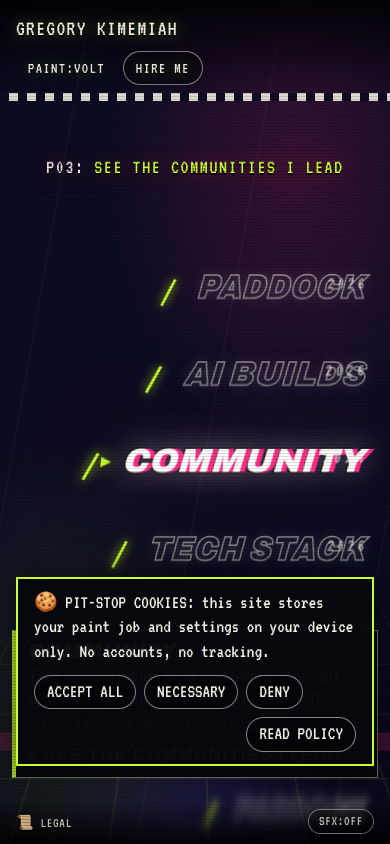
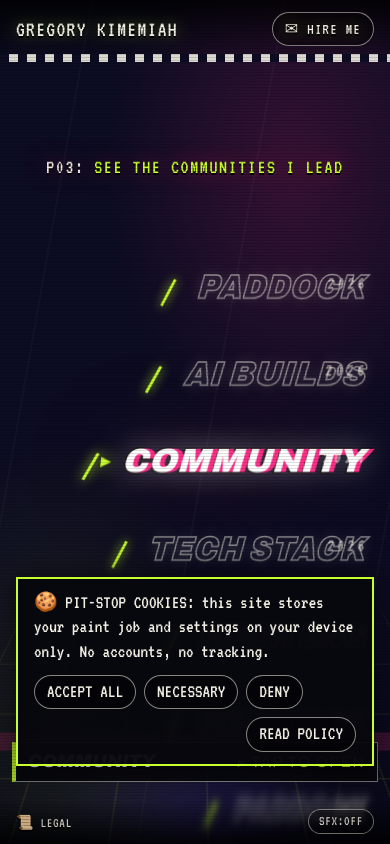
Before and after one commit to kkkkenya/My-portfolio, a React (Vite) app: page / in a window 390 px wide. Both pictures are taken after a click on the button "▶ PRESS START". Built offline with nearby package versions, Linux system fonts and the light colour scheme.

Commit message:
Minimize mobile stage card, lock paint to VOLT, drop paint toggle

```diff
--- a/src/select/SkinC.jsx
+++ b/src/select/SkinC.jsx
@@ -141,13 +141,7 @@ export default function SkinC() {
   const [crt, setCrt] = useState(() => readConsent() !== "denied")
   const [consent, setConsent] = useState(() => readConsent())
   const [legal, setLegal] = useState(null) // null | cookies | terms | privacy
-  const [paint, setPaint] = useState(() => {
-    try {
-      return localStorage.getItem("gmk-paint") || "volt"
-    } catch {
-      return "volt"
-    }
-  })
+  const [paint] = useState("volt")
   const [detail, setDetail] = useState(null)
   const [lights, setLights] = useState(null) // null | 1..3 | "GO" (+proj in ref)
   const scrollRef = useRef(null)
@@ -178,18 +172,7 @@ export default function SkinC() {
   const preview = roster[active]
   const pspec = spec(preview)
 
-  // persist paint job
-  useEffect(() => {
-    try {
-      localStorage.setItem("gmk-paint", paint)
-    } catch {
-      /* private mode: paint just doesn't stick */
-    }
-  }, [paint])
-
-  const cyclePaint = useCallback(() => {
-    setPaint((p) => (p === "volt" ? "heat" : p === "heat" ? "sunset" : "volt"))
-  }, [])
+  /* paint locked to VOLT */
 
   // cookie-consent settings: all / necessary (fx only) / denied — persisted
   const choose = useCallback((c) => {
@@ -507,8 +490,7 @@ export default function SkinC() {
             GREGORY KIMEMIAH <span className="ga-hide-m">· RUIRU GP</span>
           </span>
           <span className="ga-cookies">
-            <button className="ga-cookie" onClick={cyclePaint} title="Switch paint job">PAINT:{paint.toUpperCase()}</button>
-            <a className="ga-cookie" href={`mailto:${profile.email}`}>HIRE ME</a>
+            <a className="ga-cookie" href={`mailto:${profile.email}`}>✉ HIRE ME</a>
           </span>
         </div>
         <div className="ga-checker ga-checkline" />
@@ -613,9 +595,7 @@ export default function SkinC() {
       {/* compact stage card for phones */}
       <button className="ga-mobilecard ga-hud" onClick={() => select(preview)} aria-label={`Open ${preview.lines.join(" ")}`}>
         <h4>{preview.lines.join(" ")}</h4>
-        <p className="blurb">{preview.blurb}</p>
-        <p className="meta">{preview.year} · {preview.stack.join(" / ")}</p>
-        <p className="go">▸ {preview.cta}</p>
+        <p className="go">▸ TAP TO OPEN</p>
       </button>
 
       {/* bottom bar */}
@@ -650,7 +630,7 @@ export default function SkinC() {
             {legal === "cookies" && (
               <>
                 <h4>What this site stores</h4>
-                <p>Everything stays on your device, in browser local storage. Three keys: gmk-paint (your paint job), gmk-consent (this cookie choice), plus your sound and effects preferences. Purpose: remembering settings between visits. Entries persist until you clear site data.</p>
+                <p>Everything stays on your device, in browser local storage: your cookie choice (gmk-consent) plus your sound and effects preferences. Purpose: remembering settings between visits. Entries persist until you clear site data.</p>
                 <h4>What this site does not store</h4>
                 <p>No accounts, no analytics cookies, no advertising trackers set by me.</p>
                 <h4>Third parties</h4>
--- a/src/select/skin-c.css
+++ b/src/select/skin-c.css
@@ -722,16 +722,19 @@ a.ga-cookie {
     letter-spacing: 0.2em;
   }
   .ga-mobilecard {
-    display: block;
+    display: flex;
+    align-items: baseline;
+    justify-content: space-between;
+    gap: 10px;
     position: absolute;
     left: 12px;
     right: 12px;
-    bottom: 66px;
+    bottom: 62px;
     z-index: 25;
     background: rgba(8, 8, 14, 0.93);
     border: 1px solid var(--dim);
     border-left: 4px solid var(--yellow);
-    padding: 10px 12px;
+    padding: 8px 12px;
     cursor: pointer;
     text-align: left;
     color: inherit;
@@ -739,33 +742,19 @@ a.ga-cookie {
   }
   .ga-mobilecard h4 {
     margin: 0;
-    font-size: 21px;
+    font-size: 18px;
     font-weight: 900;
     font-style: italic;
     text-transform: uppercase;
     line-height: 1;
     color: #fff;
   }
-  .ga-mobilecard .blurb {
-    margin: 5px 0 0;
-    font-size: 17px;
-    line-height: 1.2;
-    opacity: 0.8;
-    display: -webkit-box;
-    -webkit-line-clamp: 2;
-    -webkit-box-orient: vertical;
-    overflow: hidden;
-  }
-  .ga-mobilecard .meta {
-    margin: 5px 0 0;
-    font-size: 16px;
-    opacity: 0.6;
-  }
   .ga-mobilecard .go {
-    margin: 5px 0 0;
-    font-size: 17px;
+    margin: 0;
+    font-size: 15px;
     color: var(--yellow);
     letter-spacing: 0.1em;
+    white-space: nowrap;
   }
   .ga-raceop {
     top: 152px;
```
